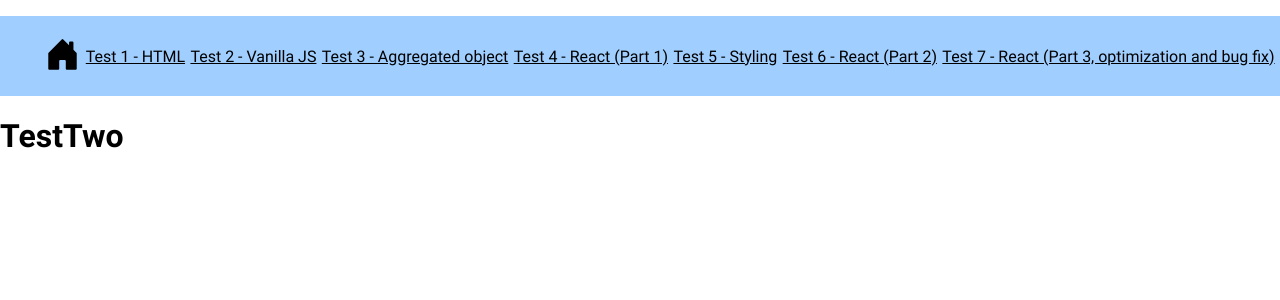
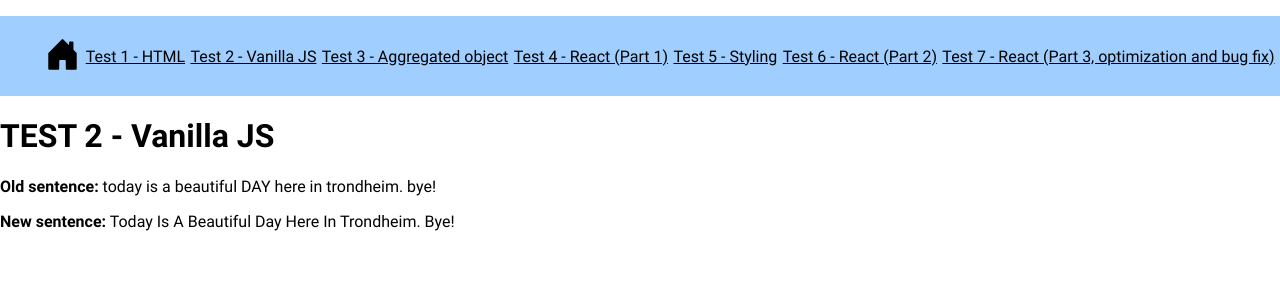
Before and after one commit to nejcrogelsek/testtest, a React (Create React App) app: page /test-2 in a window 1280 px wide. Shown: the top 300 px of the page. Built offline with nearby package versions, Linux system fonts and the light colour scheme.

Commit message:
Test 2 - VanillaJS

```diff
--- a/src/pages/TestTwo/TestTwo.tsx
+++ b/src/pages/TestTwo/TestTwo.tsx
@@ -1,9 +1,30 @@
-import { FC } from 'react'
+import { FC, useEffect, useState } from 'react'
 
 const TestTwo: FC = () => {
+  const [sentence, setSentence] = useState('today is a beautiful DAY here in trondheim. bye!')
+
+  const uppercaseEveryWord = () => {
+    const words = sentence.toLowerCase().split(' ')
+    for (let wordIndex = 0; wordIndex < words.length; wordIndex++) {
+      words[wordIndex] = words[wordIndex][0].toUpperCase() + words[wordIndex].substring(1)
+    }
+    const result = words.join(' ')
+    setSentence(result)
+  }
+
+  useEffect(() => {
+    uppercaseEveryWord()
+  }, [])
+
   return (
     <div className="test-two">
-      <h1>TestTwo</h1>
+      <h1>TEST 2 - Vanilla JS</h1>
+      <p>
+        <b>Old sentence:</b> today is a beautiful DAY here in trondheim. bye!
+      </p>
+      <p>
+        <b>New sentence:</b> {sentence}
+      </p>
     </div>
   )
 }
```
